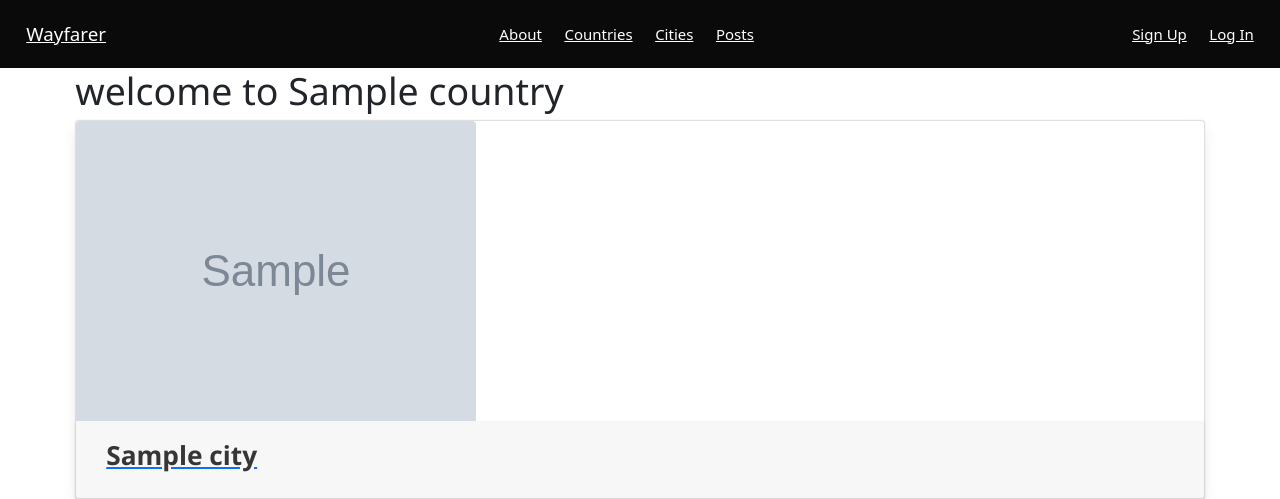
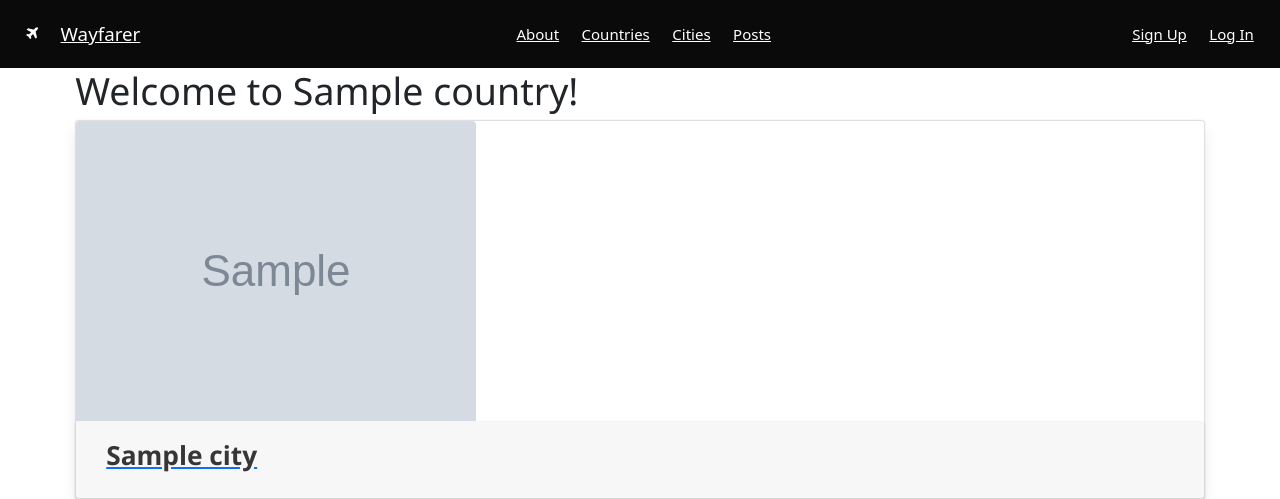
Before and after one commit to nabiladigo/Project-Wayfarer, a Django app: template wayfarer_django/main_app/templates/country_detail.html in a window 1280 px wide. Shown: the top 499 px of the page. Run offline with Django 4.2, Linux system fonts and the light colour scheme; the template is opened without the code that fills it: most values are stand-ins (such as "Sample title", 1, 10 or a date in 2020); grey boxes marked "Sample" are stand-in pictures; some libraries are stand-ins or nearby versions.

Commit message:
add cosmetic touch-ups

```diff
--- a/wayfarer_django/main_app/templates/base.html
+++ b/wayfarer_django/main_app/templates/base.html
@@ -14,12 +14,13 @@
         <link rel="stylesheet" href="https://fonts.googleapis.com/css?family=Lato">
         <link rel="stylesheet" href="https://fonts.googleapis.com/css?family=Montserrat">
         <link rel="stylesheet" href="https://stackpath.bootstrapcdn.com/bootstrap/4.3.1/css/bootstrap.min.css" integrity="sha384-ggOyR0iXCbMQv3Xipma34MD+dH/1fQ784/j6cY/iJTQUOhcWr7x9JvoRxT2MZw1T" crossorigin="anonymous">
-
+        <link rel="stylesheet" href="https://cdnjs.cloudflare.com/ajax/libs/font-awesome/4.7.0/css/font-awesome.min.css">
         <title>{% block title %} This is Wayfarer {% endblock %}</title>
         <link href="https://cdn.jsdelivr.net/npm/bootstrap@5.1.3/dist/css/bootstrap.min.css" rel="stylesheet" integrity="sha384-1BmE4kWBq78iYhFldvKuhfTAU6auU8tT94WrHftjDbrCEXSU1oBoqyl2QvZ6jIW3" crossorigin="anonymous" defer>
     </head>
     <body >
         <nav class="navbar is-black" role="navigation" aria-label="main navigation">
+            <a class="navbar-item"><i class="fa fa-plane"></i></a>
             <div class="navbar-brand">
                 <a class="navbar-item" href="/">Wayfarer</a>
                 <a role="button" class="navbar-burger" aria-label="menu" aria-expanded="false">
--- a/wayfarer_django/main_app/templates/country_detail.html
+++ b/wayfarer_django/main_app/templates/country_detail.html
@@ -1,7 +1,7 @@
 {% extends 'base.html' %}
 {% block content %}
 
-<h1>welcome to {{country.name}}</h1>
+<h1>Welcome to {{country.name}}!</h1>
 
 <div class="detail__name">
     {% if country.verified_country %}
```
Also changed, not shown: wayfarer_django/main_app/templates/profile.html (+9 -0 lines).
